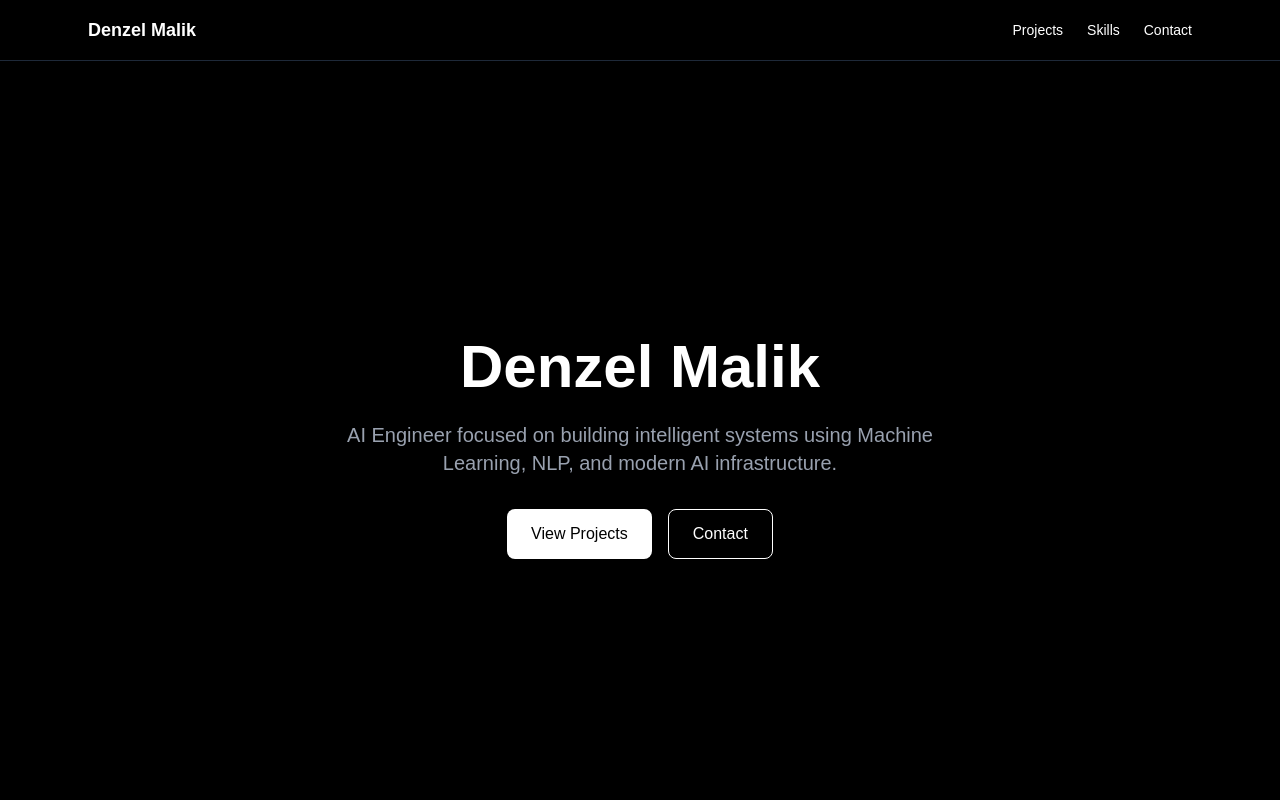
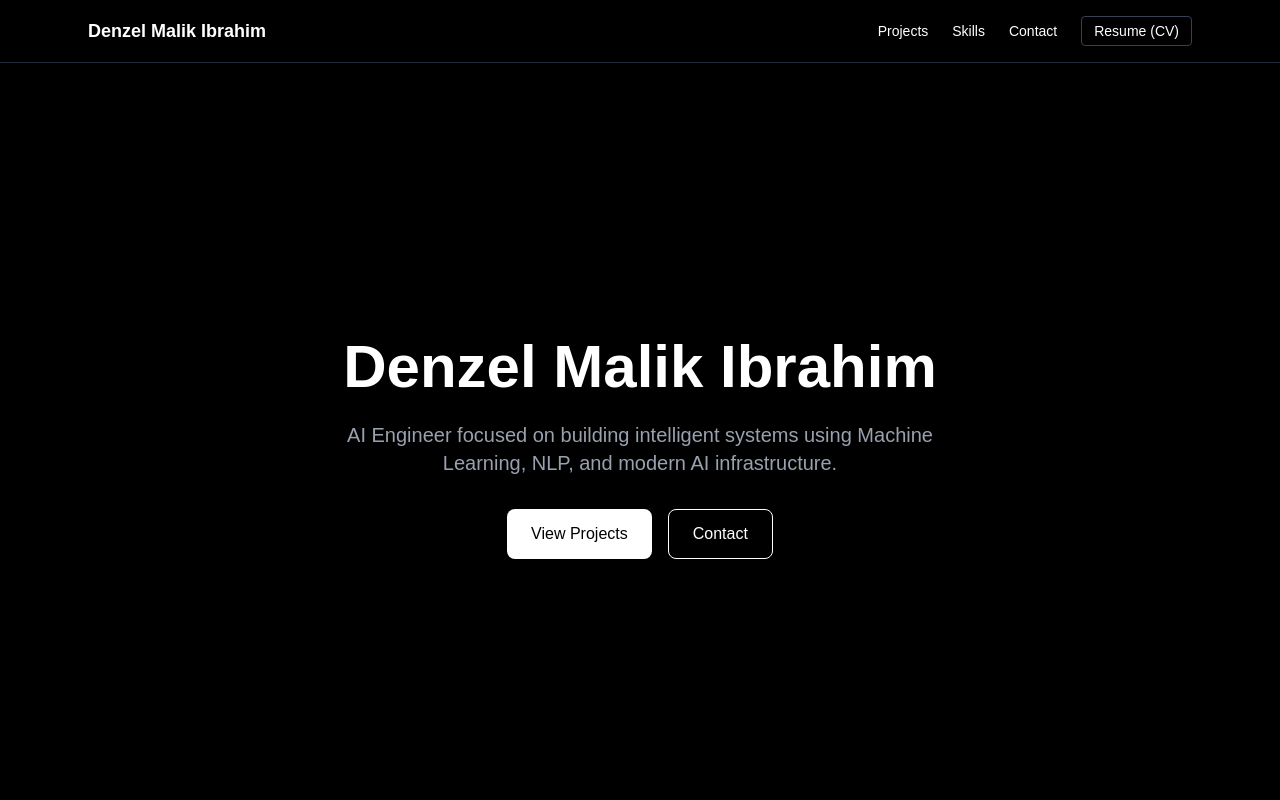
Before and after one commit to DenzelMalik/my-portfolio, a Next.js app: page / in a window 1280 px wide. Shown: the top 800 px of the page. Built offline with nearby package versions, Linux system fonts and the light colour scheme.

Commit message:
Add Resume Button

```diff
--- a/components/Hero.tsx
+++ b/components/Hero.tsx
@@ -3,7 +3,7 @@ export default function Hero() {
     <section className="flex min-h-screen pt-24 flex-col items-center justify-center bg-black text-white text-center px-6">
 
       <h1 className="text-5xl md:text-6xl font-bold mb-6">
-        Denzel Malik
+        Denzel Malik Ibrahim
       </h1>
 
       <p className="text-xl text-gray-400 max-w-2xl mb-8">
--- a/components/Navbar.tsx
+++ b/components/Navbar.tsx
@@ -4,10 +4,10 @@ export default function Navbar() {
       <div className="max-w-6xl mx-auto flex justify-between items-center px-6 py-4">
 
         <div className="font-bold text-lg">
-          Denzel Malik
+          Denzel Malik Ibrahim
         </div>
 
-        <div className="flex gap-6 text-sm">
+        <div className="flex gap-6 text-sm items-center">
 
             <a href="#projects" className="hover:text-gray-400 transition">
                 Projects
@@ -21,6 +21,14 @@ export default function Navbar() {
                 Contact
             </a>
 
+            <a
+                href="/resume.pdf"
+                target="_blank"
+                className="border border-gray-700 px-3 py-1 rounded hover:bg-white hover:text-black transition"
+            >
+                Resume (CV)
+            </a>
+
         </div>
 
       </div>
```
Also changed, not shown: 2 other files (tests, documents, lock files or other folders). Lines whose indentation alone changed are shown as unchanged.
